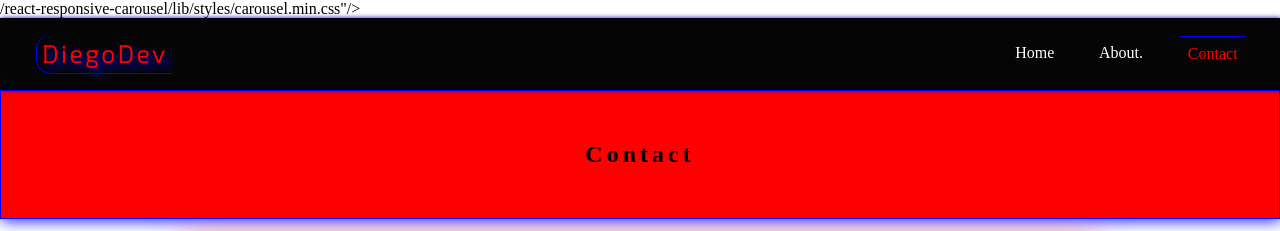
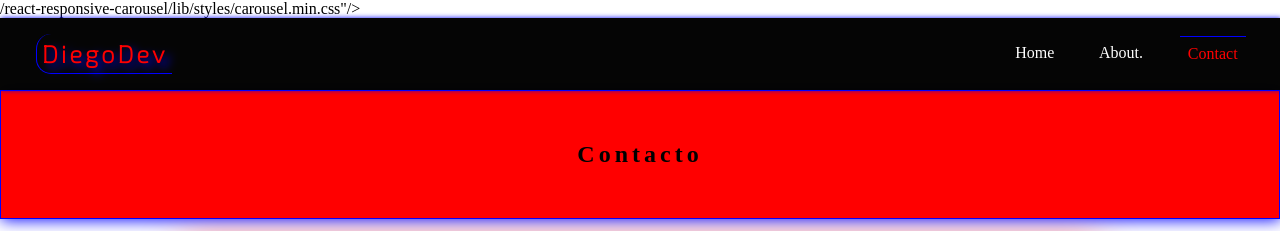
Before and after one commit to diego-monfort-landolt/Landoltdiego, a React (Vite) app: page /contact in a window 1280 px wide. Shown: the top 231 px of the page. Built offline with nearby package versions, Linux system fonts and the light colour scheme.

Commit message:
aded a letter on the title

```diff
--- a/src/pages/Contact.jsx
+++ b/src/pages/Contact.jsx
@@ -9,7 +9,7 @@ export const Contact = () => {
   return (
     <>
       <div className='text-section'>
-        <h2>Contact</h2>
+        <h2>Contacto</h2>
       </div>
       <div className='texto'>
         <img src={weg} className='contactimg' alt='un caretera en la naturaleza con nubes' />
```
